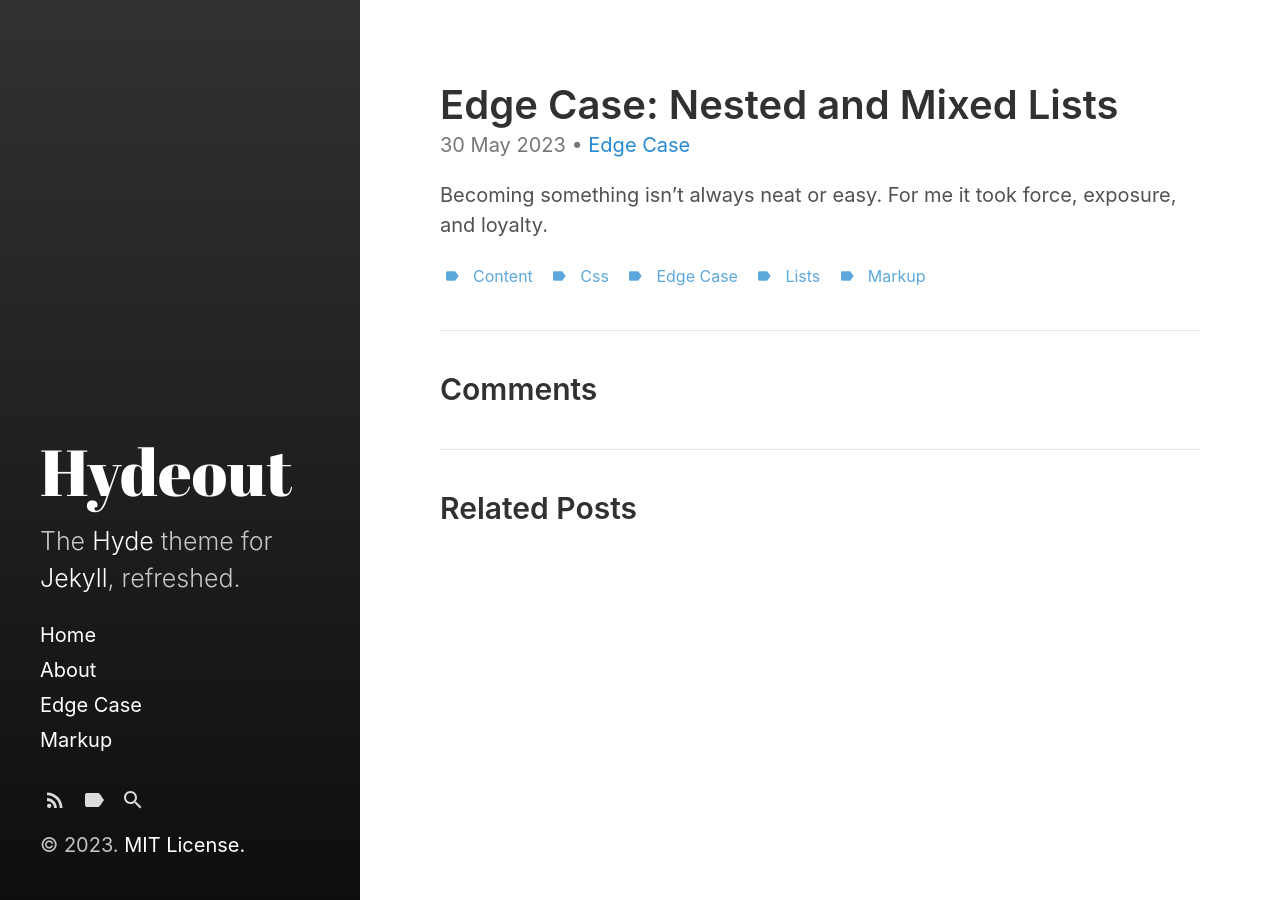
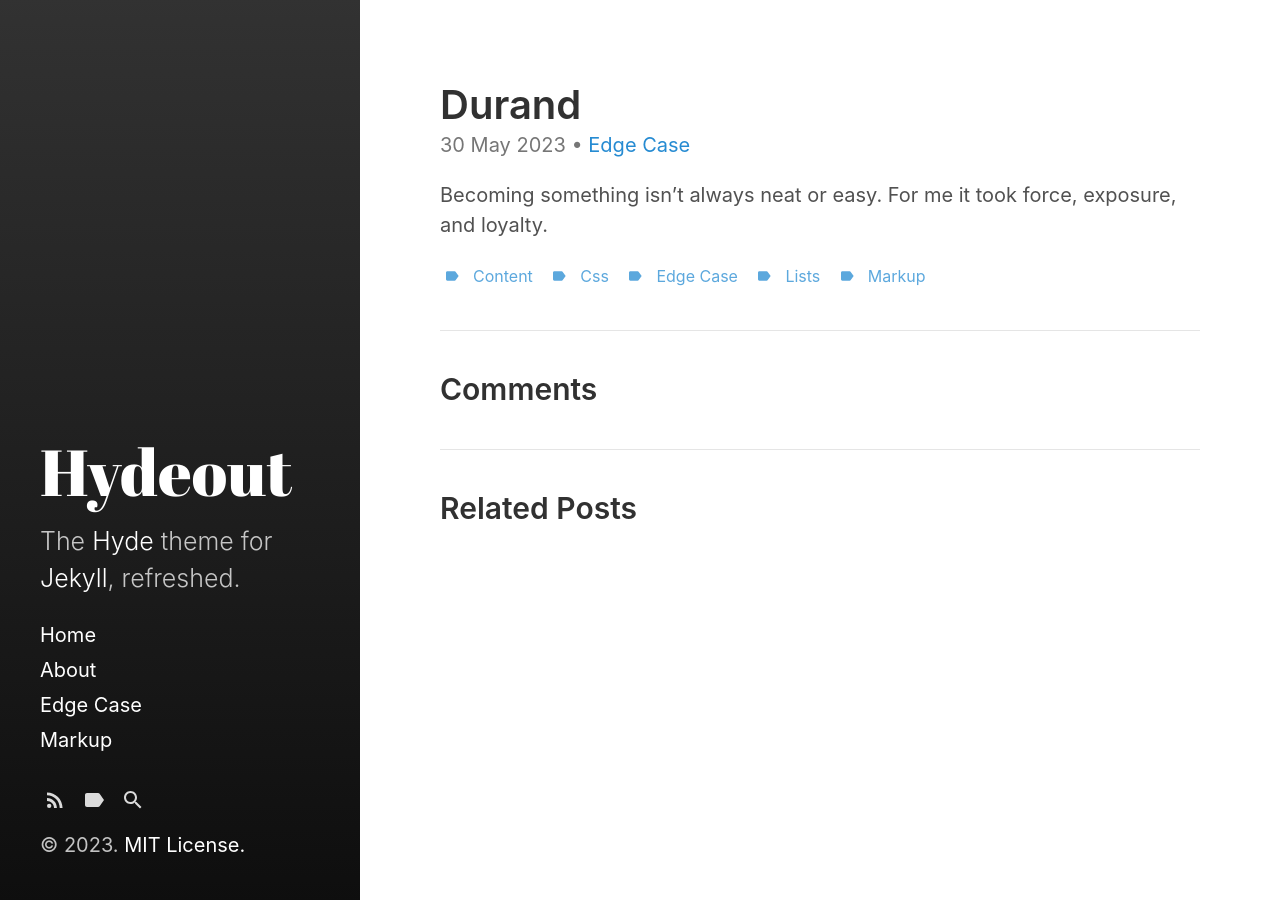
Before and after one commit to TrillBeast8/DSight, a Jekyll site: the page built from _posts/2023-05-30-Ideal.md, in a window 1280 px wide. Built offline with Jekyll 4.4.1, drawn with Linux system fonts in a browser that asks for light colours.

Commit message:
modified:   _posts/2023-05-30-Ideal.md

```diff
--- a/_posts/2023-05-30-Ideal.md
+++ b/_posts/2023-05-30-Ideal.md
@@ -1,6 +1,6 @@
 ---
 layout: post
-title: "Edge Case: Nested and Mixed Lists"
+title: "Durand"
 categories:
   - Edge Case
 tags:
```
